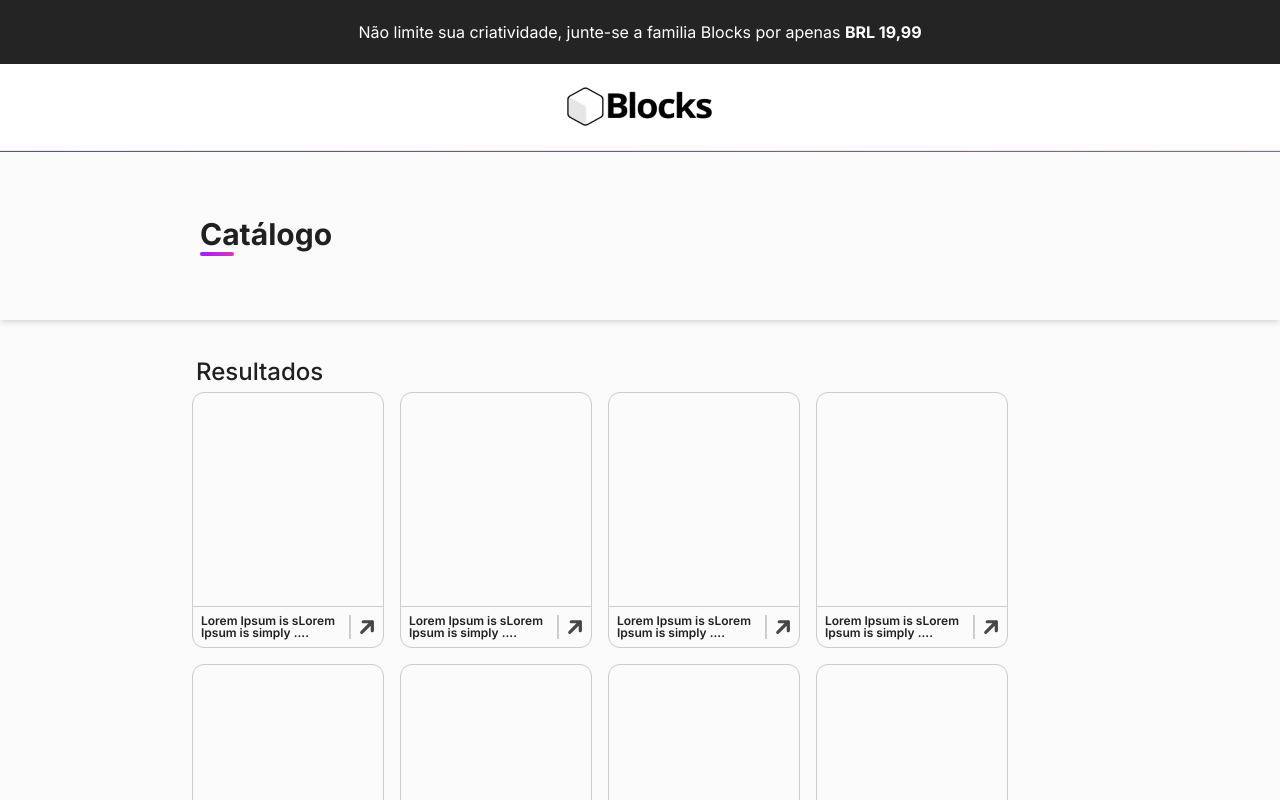
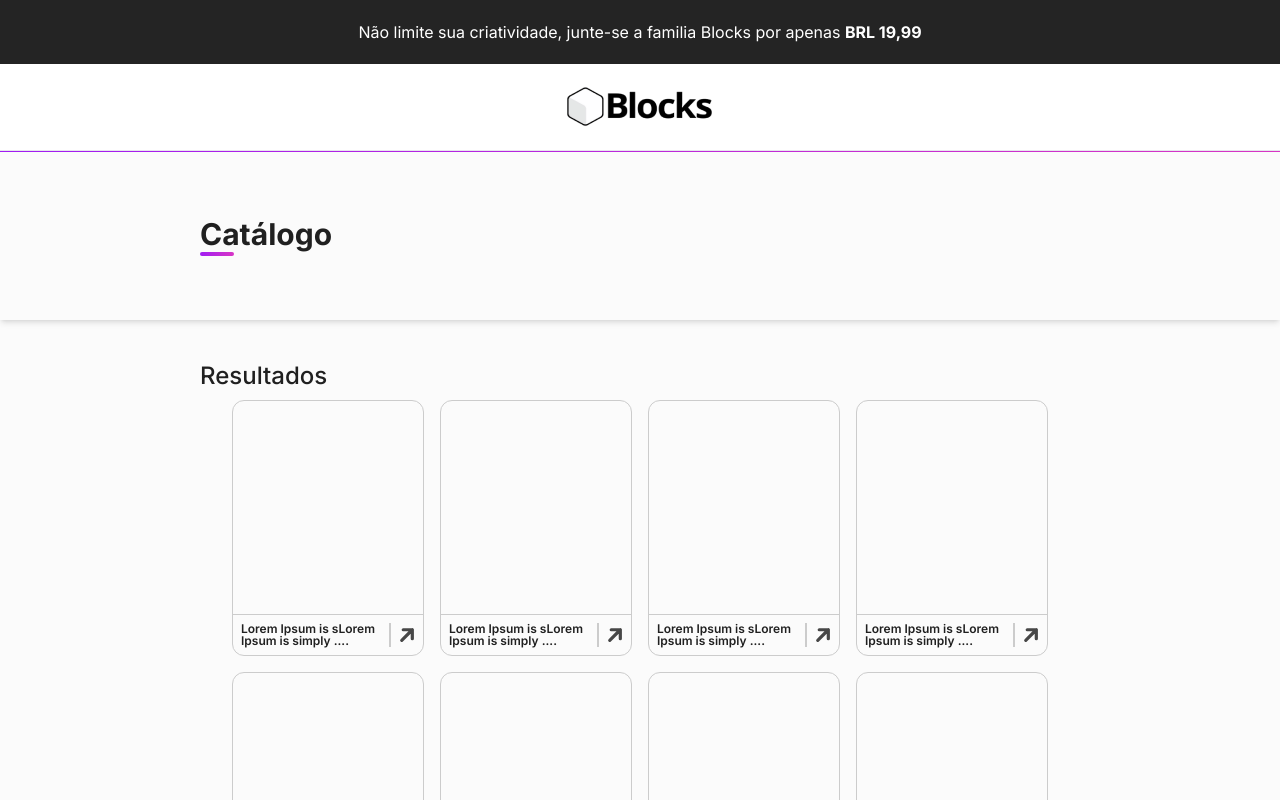
Before and after one commit to ppessanhadev/blocks-catalog-frontend, a Next.js app: page / in a window 1280 px wide. Shown: the top 800 px of the page. Built offline with nearby package versions, Linux system fonts and the light colour scheme.

Commit message:
chore: changes html banner to nav; updates styles on catalog to be responsive

```diff
--- a/src/components/Banner.tsx
+++ b/src/components/Banner.tsx
@@ -6,8 +6,8 @@ export const Banner = ({ children }: ScriptProps) => {
   const scrollPos = useScrollPosition();
 
   return (
-    <div className={scrollPos <= 50 ? 'blocks-banner' : 'blocks-banner-opacity'}>
+    <nav className={scrollPos <= 50 ? 'blocks-banner' : 'blocks-banner-opacity'}>
       <p className="text-white">{children}</p>
-    </div>
+    </nav>
   );
 };
--- a/src/components/Catalog/Catalog.tsx
+++ b/src/components/Catalog/Catalog.tsx
@@ -5,9 +5,9 @@ export const Catalog = () => {
 
   return (
     <section className="px-16 lg:px-48 m-auto py-8">
-      <h3 className="text-blocks-black text-2xl font-medium p-1">Resultados</h3>
+      <h3 className="text-blocks-black text-2xl font-medium p-2">Resultados</h3>
 
-      <main className="flex flex-wrap justify-center lg:justify-start gap-4">
+      <main className="flex flex-wrap justify-center gap-4">
         {arr.map(({ id }) => (
           <FamilyCard key={id} />
         ))}
--- a/src/components/Catalog/FamilyCard.tsx
+++ b/src/components/Catalog/FamilyCard.tsx
@@ -1,7 +1,7 @@
 import Image from 'next/image';
 
 export const FamilyCard = () => (
-  <article className="relative w-48 h-64 border border-blocks-gray rounded-xl">
+  <article className="relative w-56 h-72 md:w-48 md:h-64 border border-blocks-gray rounded-xl">
     <div className="flex justify-around absolute bottom-0 w-full rounded-b-xl border-t border-t-blocks-gray p-2 ">
       <p className="inline text-blocks-black text-xs font-semibold w-36 leading-3">
         Lorem Ipsum is sLorem Ipsum is simply ....
```
